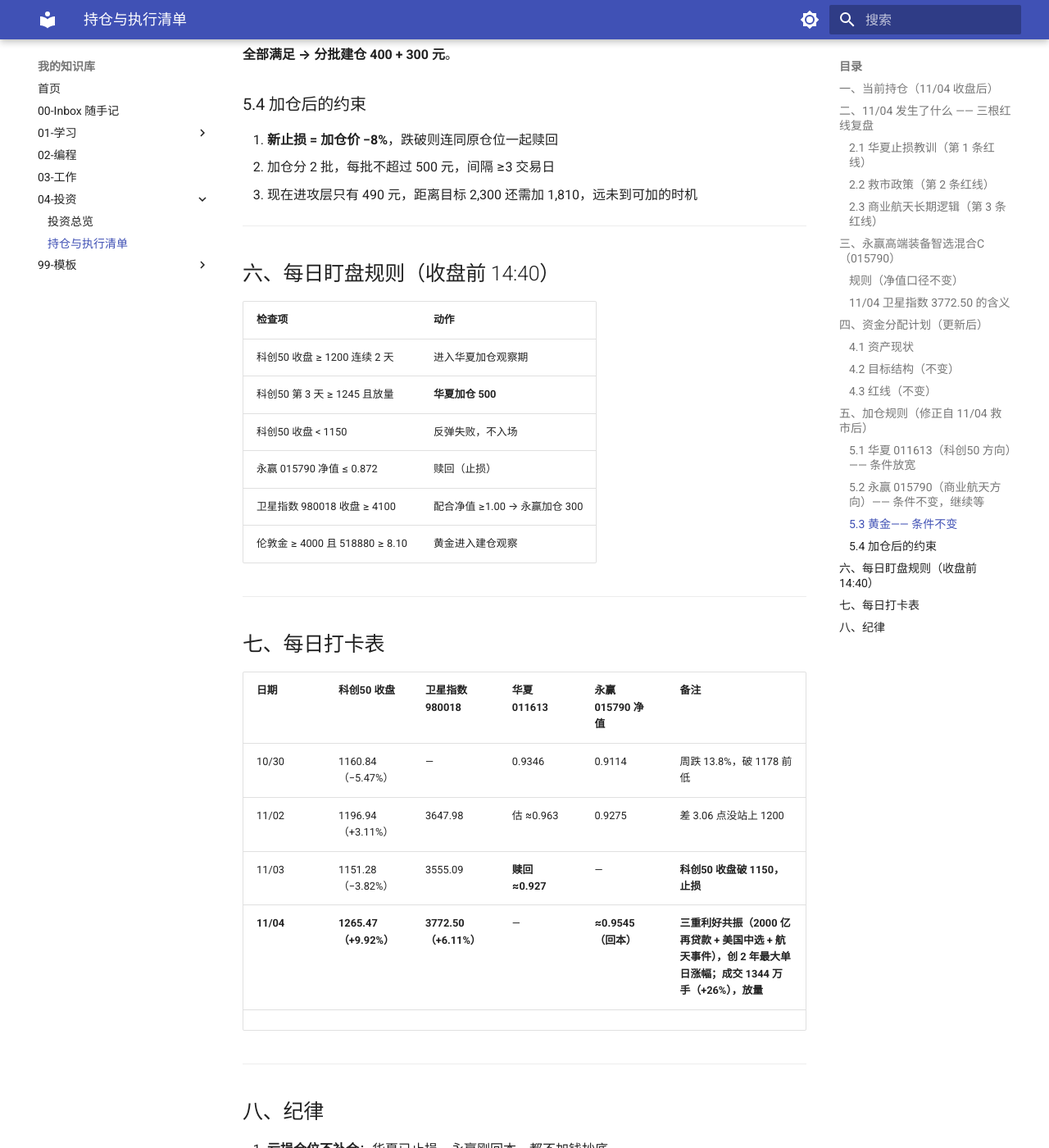
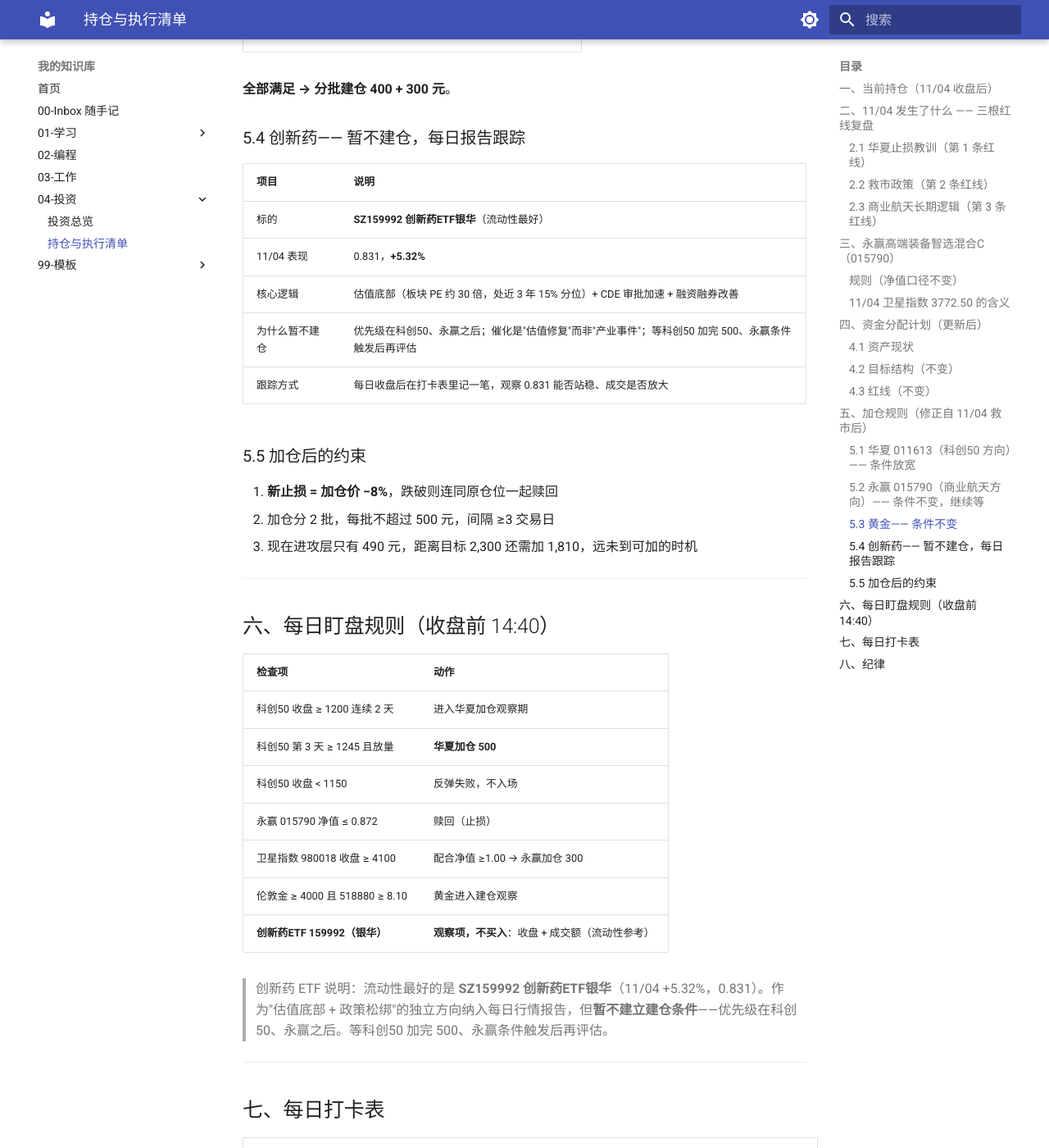
Before and after one commit to 164971963-ship-it/knowledge-base, an MkDocs documentation site: the page built from docs/investment/kc50-high-risk-plan.md, in a window 1280 px wide and 1400 px high, scrolled down 4976 px. Shown: the whole window at 82% size. Built offline with MkDocs 1.6.1 and Material for MkDocs 9.7.7, drawn with Linux system fonts in a browser that asks for light colours; some of the changed text lies outside the part shown.

Commit message:
docs: 每日盯盘加入创新药ETF 159992

```diff
--- a/docs/investment/kc50-high-risk-plan.md
+++ b/docs/investment/kc50-high-risk-plan.md
@@ -1,4 +1,4 @@
-# 持仓与执行清单（科创50 + 商业航天 + 黄金）
+# 持仓与执行清单（科创50 + 商业航天 + 黄金 + 创新药）
 
 > 数据基准：市场 2026-11-04 收盘，账户华夏赎回款已到账
 > 账户总资产约 **5,837 元**（华夏赎回 ≈1,082 元 + 永赢 490 + 稳健理财 3,816 + 余额宝 374 + 今日浮盈 +30.79）
@@ -149,7 +149,17 @@
 
 **全部满足 → 分批建仓 400 + 300 元**。
 
-### 5.4 加仓后的约束
+### 5.4 创新药—— 暂不建仓，每日报告跟踪
+
+| 项目 | 说明 |
+|---|---|
+| 标的 | **SZ159992 创新药ETF银华**（流动性最好） |
+| 11/04 表现 | 0.831，**+5.32%** |
+| 核心逻辑 | 估值底部（板块 PE 约 30 倍，处近 3 年 15% 分位）+ CDE 审批加速 + 融资融券改善 |
+| 为什么暂不建仓 | 优先级在科创50、永赢之后；催化是"估值修复"而非"产业事件"；等科创50 加完 500、永赢条件触发后再评估 |
+| 跟踪方式 | 每日收盘后在打卡表里记一笔，观察 0.831 能否站稳、成交是否放大 |
+
+### 5.5 加仓后的约束
 
 1. **新止损 = 加仓价 −8%**，跌破则连同原仓位一起赎回
 2. 加仓分 2 批，每批不超过 500 元，间隔 ≥3 交易日
@@ -167,18 +177,21 @@
 | 永赢 015790 净值 ≤ 0.872 | 赎回（止损） |
 | 卫星指数 980018 收盘 ≥ 4100 | 配合净值 ≥1.00 → 永赢加仓 300 |
 | 伦敦金 ≥ 4000 且 518880 ≥ 8.10 | 黄金进入建仓观察 |
+| **创新药ETF 159992（银华）** | **观察项，不买入**：收盘 + 成交额（流动性参考） |
+
+> 创新药 ETF 说明：流动性最好的是 **SZ159992 创新药ETF银华**（11/04 +5.32%，0.831）。作为"估值底部 + 政策松绑"的独立方向纳入每日行情报告，但**暂不建立建仓条件**——优先级在科创50、永赢之后。等科创50 加完 500、永赢条件触发后再评估。
 
 ---
 
 ## 七、每日打卡表
 
-| 日期 | 科创50 收盘 | 卫星指数 980018 | 华夏 011613 | 永赢 015790 净值 | 备注 |
-|---|---|---|---|---|---|
-| 10/30 | 1160.84（−5.47%） | — | 0.9346 | 0.9114 | 周跌 13.8%，破 1178 前低 |
-| 11/02 | 1196.94（+3.11%） | 3647.98 | 估 ≈0.963 | 0.9275 | 差 3.06 点没站上 1200 |
-| 11/03 | 1151.28（−3.82%） | 3555.09 | **赎回 ≈0.927** | — | **科创50 收盘破 1150，止损** |
-| **11/04** | **1265.47（+9.92%）** | **3772.50（+6.11%）** | — | **≈0.9545（回本）** | **三重利好共振（2000 亿再贷款 + 美国中选 + 航天事件），创 2 年最大单日涨幅；成交 1344 万手（+26%），放量** |
-| | | | | | |
+| 日期 | 科创50 收盘 | 卫星指数 980018 | 华夏 011613 | 永赢 015790 净值 | 创新药ETF 159992 | 备注 |
+|---|---|---|---|---|---|---|
+| 10/30 | 1160.84（−5.47%） | — | 0.9346 | 0.9114 | — | 周跌 13.8%，破 1178 前低 |
+| 11/02 | 1196.94（+3.11%） | 3647.98 | 估 ≈0.963 | 0.9275 | — | 差 3.06 点没站上 1200 |
+| 11/03 | 1151.28（−3.82%） | 3555.09 | **赎回 ≈0.927** | — | — | **科创50 收盘破 1150，止损** |
+| **11/04** | **1265.47（+9.92%）** | **3772.50（+6.11%）** | — | **≈0.9545（回本）** | **0.831（+5.32%）** | **三重利好共振（2000 亿再贷款 + 美国中选 + 航天事件），创 2 年最大单日涨幅；成交 1344 万手（+26%），放量** |
+| | | | | | | |
 
 ---
 
@@ -192,3 +205,4 @@
 6. **黄金不追跌**：等站回 4,000 美元再说
 7. **C 类 7 天内不频繁交易**：永赢 11/08 满 7 天，华夏下次进 C 类必须确认持有期够
 8. **规则 > 情绪**：今天华夏刚止损就反弹 +10%，容易后悔但不重进场——加仓条件没变
+9. **创新药暂不建仓**：每日报告里跟踪但不买入，优先级排在科创50、永赢之后
```
